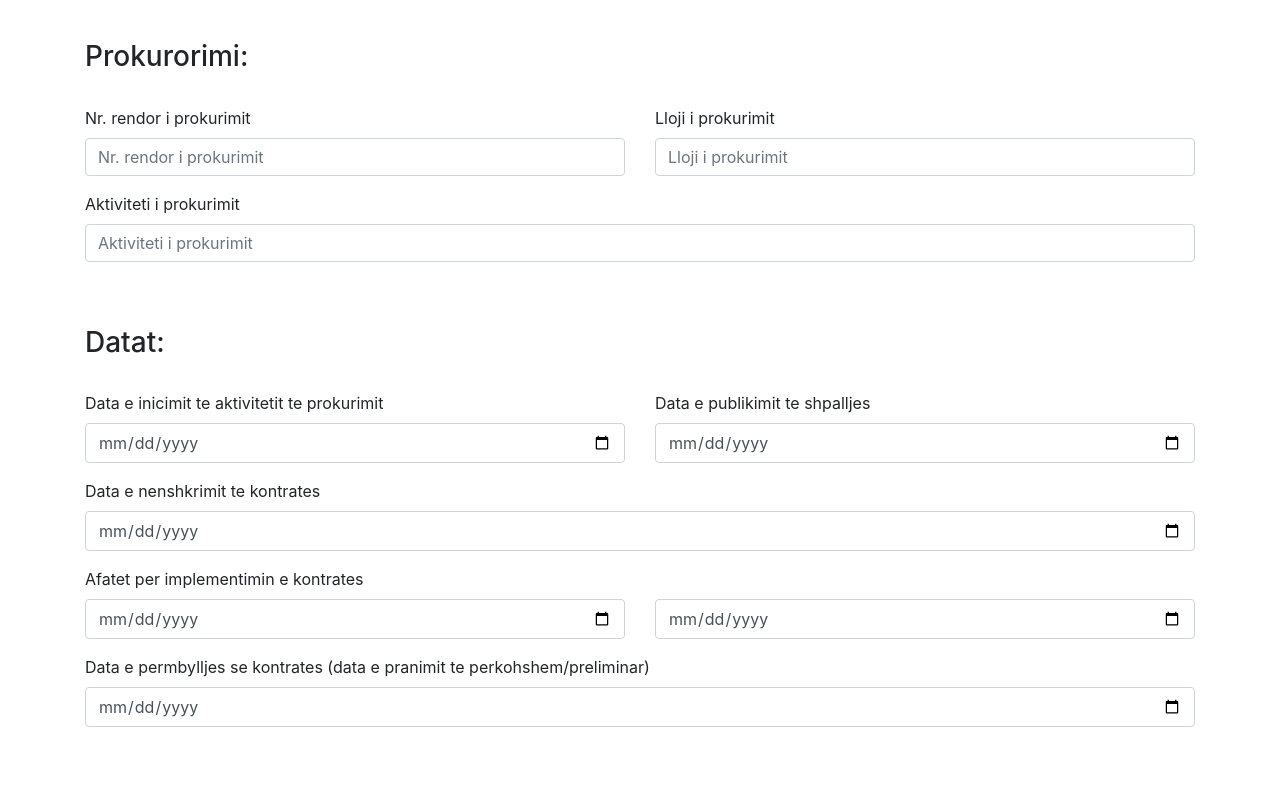
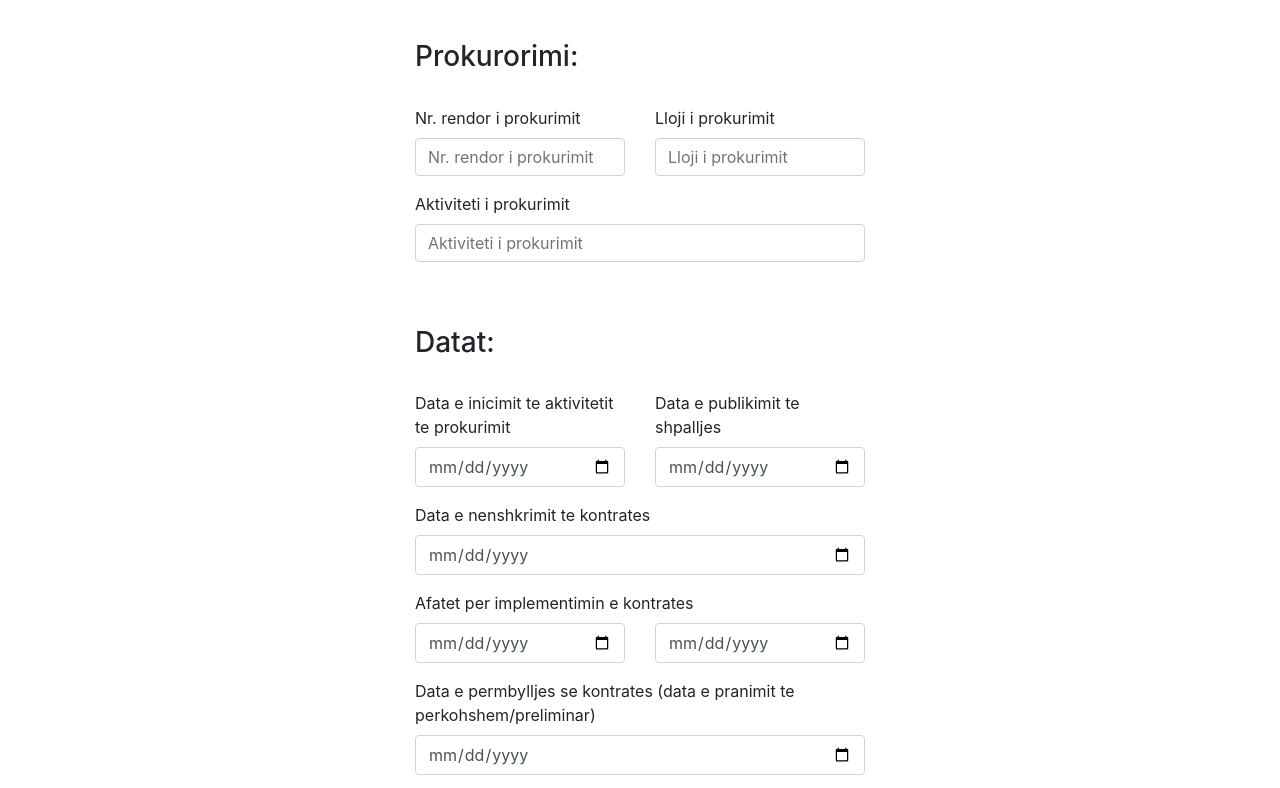
Before and after one commit to erzal/frontend-techstitution, a plain HTML site: page index.html in a window 1280 px wide. Shown: the part 164-952 px from the top of the page. Drawn offline with nearby package versions, Linux system fonts and the light colour scheme.

Commit message:
Left and right margin modified

```diff
--- a/style.css
+++ b/style.css
@@ -2,7 +2,8 @@ div button {
     text-transform: uppercase;
 }
 .wrapper {
-   margin: 100px 0 100px 0;
+
+   margin: 100px 400px 100px 400px;
 }
 h1{
     color: #17a2b8;
```
